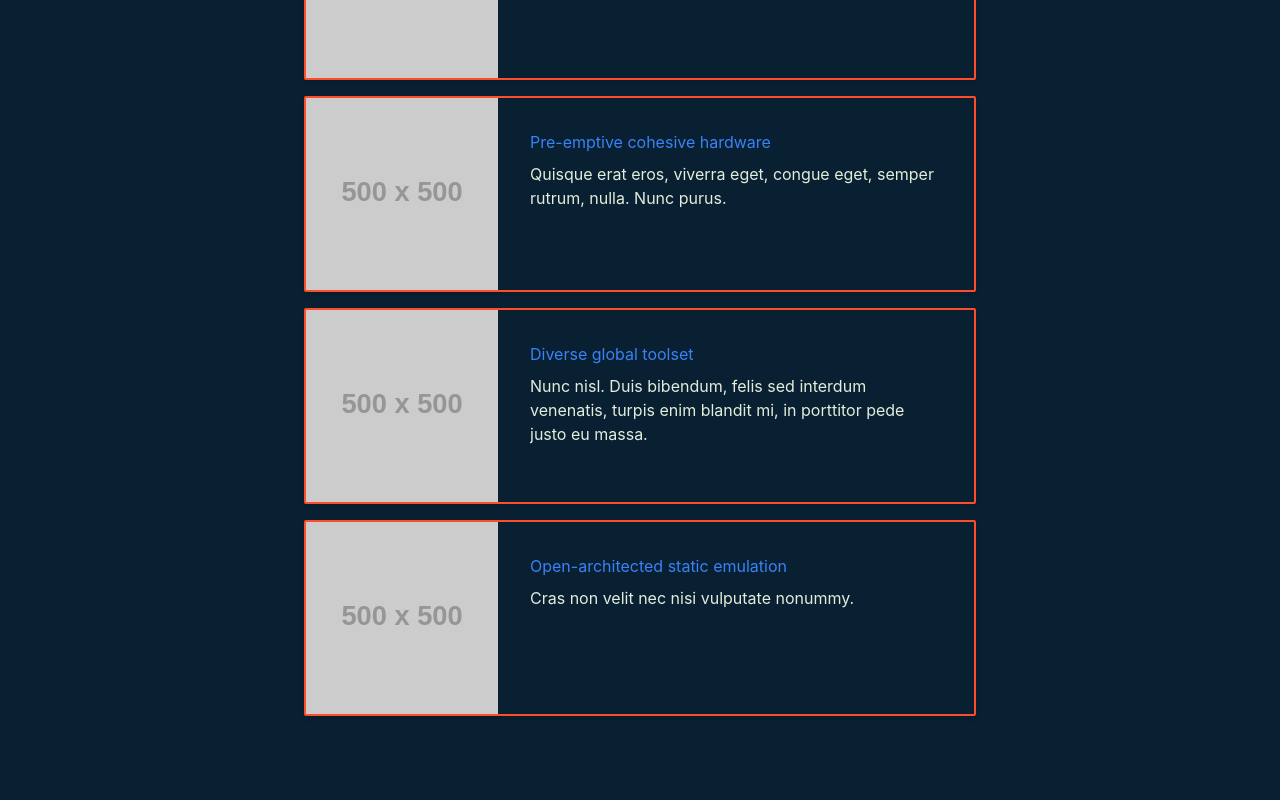
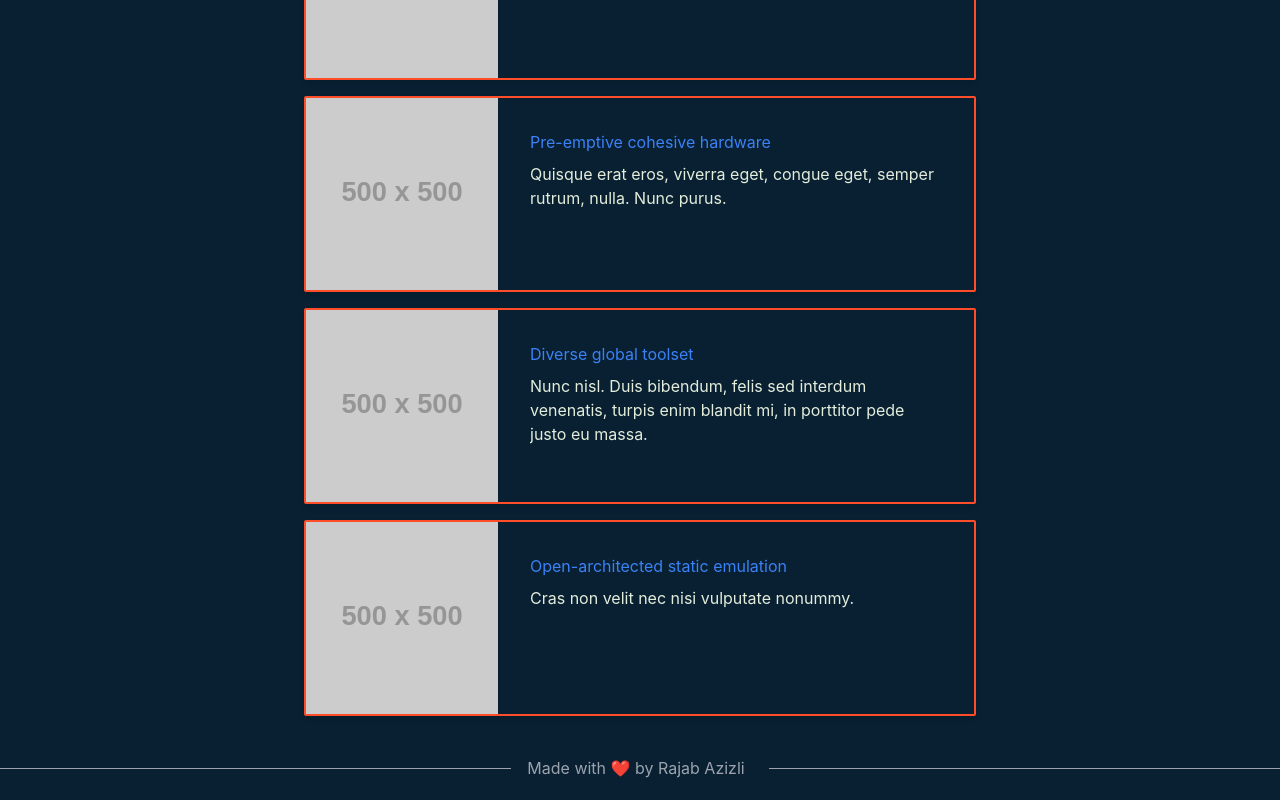
Before and after one commit to rajabdearly/rutina, a Next.js app: page / in a window 1280 px wide. Shown: the part 1328-2128 px from the top of the page. Before the commit the page ends 2064 px from the top, so only its background shows below. Built offline with nearby package versions, Linux system fonts and the light colour scheme.

Commit message:
add simple separator footer

```diff
--- a/components/Layout/index.module.css
+++ b/components/Layout/index.module.css
@@ -46,3 +46,9 @@
   height: 1em;
   margin-left: 0.5rem;
 }
+
+.footer a:hover,
+.footer a:focus,
+.footer a:active {
+  text-decoration: underline;
+}
--- a/components/Layout/index.tsx
+++ b/components/Layout/index.tsx
@@ -8,6 +8,7 @@ import styles from './index.module.css';
 
 const Layout = ({children}: {children: ReactNode}) => {
     return (
+      <>
         <div className={styles.container}>
           <Head>
             <title>Рутина</title>
@@ -50,8 +51,23 @@ const Layout = ({children}: {children: ReactNode}) => {
               </a>
             </div>
           </header>
-            <main>{children}</main>
+          <main>{children}</main>
+
         </div>
+        <footer className={styles.footer}>
+        <div className="relative flex items-center py-5">
+          <div className="flex-grow border-t border-gray-400"></div>
+          <span className="mx-4 flex-shrink text-gray-400">Made with ❤️ by <a
+                className={styles.source}
+                href="https://github.com/rajabdearly"
+                target="_blank"
+                rel="noreferrer"
+              >Rajab Azizli</a>
+          </span>
+          <div className="flex-grow border-t border-gray-400"></div>
+        </div>
+        </footer>
+        </>
       );
 };
 
```
